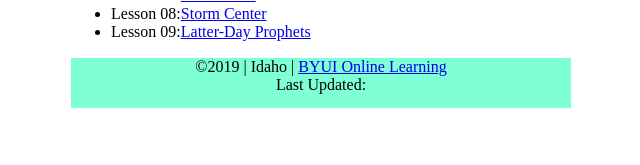
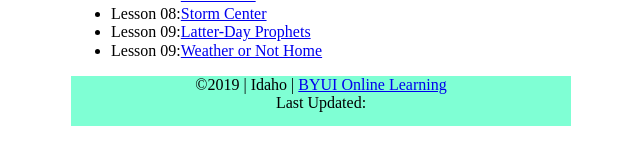
Before and after one commit to camijeanne123/camijeanne123.github.io, a plain HTML site: page index.html in a window 1280 px wide. Shown: the part 293-458 px from the top of the page, without its empty margins (319-959 px from the left). Drawn offline with Linux system fonts and the light colour scheme.

Commit message:
index commit

```diff
--- a/index.html
+++ b/index.html
@@ -37,6 +37,7 @@
           <li>Lesson 08:<a href="https://camijeanne123.github.io/Lesson-8/tablebuild.html">Table Build</a></li>
           <li>Lesson 08:<a href="https://camijeanne123.github.io/Lesson-8/stormcenter.html">Storm Center</a></li>
           <li>Lesson 09:<a href="https://camijeanne123.github.io/Lesson-9/prophets.html">Latter-Day Prophets</a></li>
+          <li>Lesson 09:<a href="https://camijeanne123.github.io/Lesson-9/index.html">Weather or Not Home</a></li>
 
       </ul>
     </div>
```
